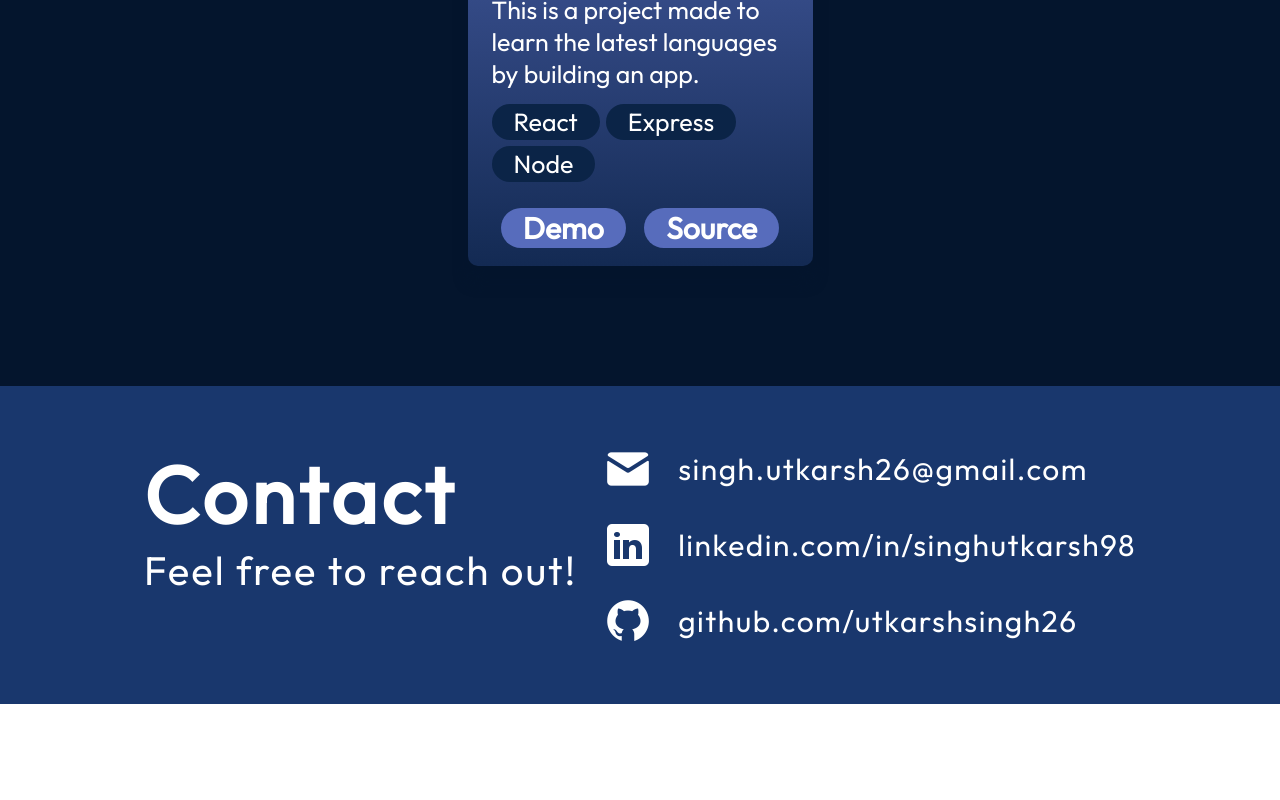
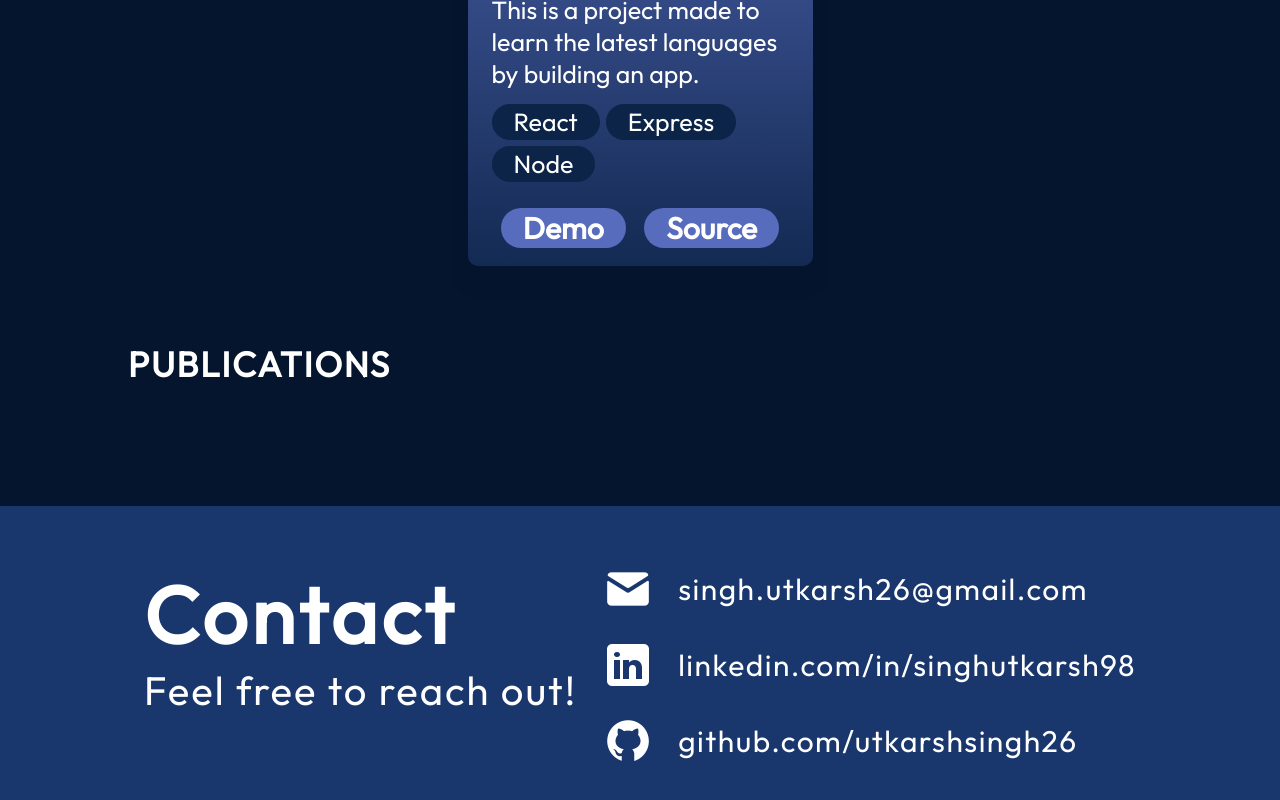
Before and after one commit to utkarshsingh26/portfolio, a React (Vite) app: page / in a window 1280 px wide. Shown: the part 6911-7711 px from the top of the page. Before the commit the page ends 7615 px from the top, so only its background shows below. Built offline with nearby package versions, Linux system fonts and the light colour scheme.

Commit message:
publications header related changes

```diff
--- a/src/App.jsx
+++ b/src/App.jsx
@@ -5,6 +5,7 @@ import { About } from './components/About/About';
 import { Experience } from './components/Experience/Experience';
 import { Projects } from "./components/Projects/Projects";
 import { Contact } from "./components/Contact/Contact";
+import Publications from "./components/Publications/Publications";
 
 function App() {
 
@@ -16,6 +17,7 @@ function App() {
     <About />
     <Experience />
     <Projects />
+    <Publications />
     < Contact />
     </div>
   )
--- a/src/components/Publications/Publications.jsx
+++ b/src/components/Publications/Publications.jsx
@@ -1,8 +1,12 @@
 import React from 'react'
+
+import styles from "./Publications.module.css";
 
 const Publications = () => {
   return (
-    <div>Publications</div>
+    <section className={styles.container} id="projects">
+        <h2 className={styles.title}>Publications</h2>
+    </section>
   )
 }
 
--- a/src/components/Publications/Publications.module.css
+++ b/src/components/Publications/Publications.module.css
@@ -0,0 +1,26 @@
+@import "../../vars.css";
+
+.container {
+  margin-top: 76px;
+  color: var(--color-text);
+  margin-left: 10%;
+  margin-right: 10%;
+}
+
+.title {
+  font-size: 35px;
+  font-weight: 700;
+  letter-spacing: 1.75px;
+  text-transform: uppercase;
+}
+
+.projects {
+  margin-top: 37px;
+  display: flex;
+  flex-direction: row;
+  flex-wrap: wrap;
+  align-items: center;
+  justify-content: center;
+  gap: 15px;
+  width: 100%;
+}
```
